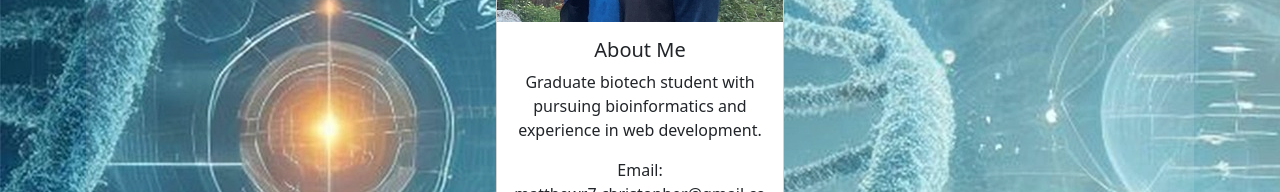
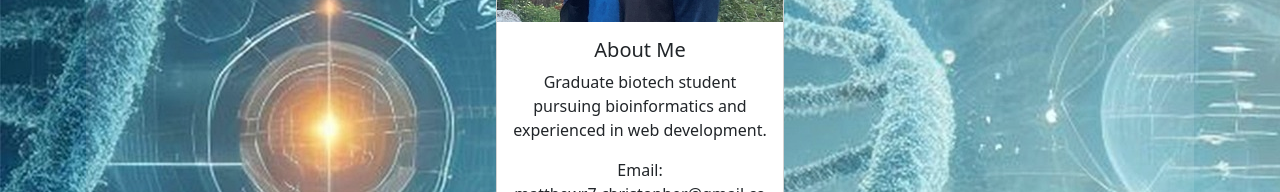
Before and after one commit to FusRaDa/portfolio, a SvelteKit app: page / in a window 1280 px wide. Shown: the part 315-507 px from the top of the page. Built offline with nearby package versions, Linux system fonts and the light colour scheme.

Commit message:
fix typo in intro

```diff
--- a/src/routes/+page.svelte
+++ b/src/routes/+page.svelte
@@ -9,7 +9,7 @@
       <img src="/img/matthew-rada-img.jpg" class="card-img-top" alt="...">
       <div class="card-body">
         <h5 class="card-title">About Me</h5>
-        <p class="card-text">Graduate biotech student with pursuing bioinformatics and experience in web development.</p>
+        <p class="card-text">Graduate biotech student pursuing bioinformatics and experienced in web development.</p>
         <p class="card-text">Email: matthewr7.christopher@gmail.com</p>
         <a href="https://www.linkedin.com/in/christopher-rada-a657a51b6/" target="_blank" class="btn btn-lg btn-primary" aria-label="external-link"><i class="fa fa-brands fa-linkedin"></i></a>
       </div>
```
